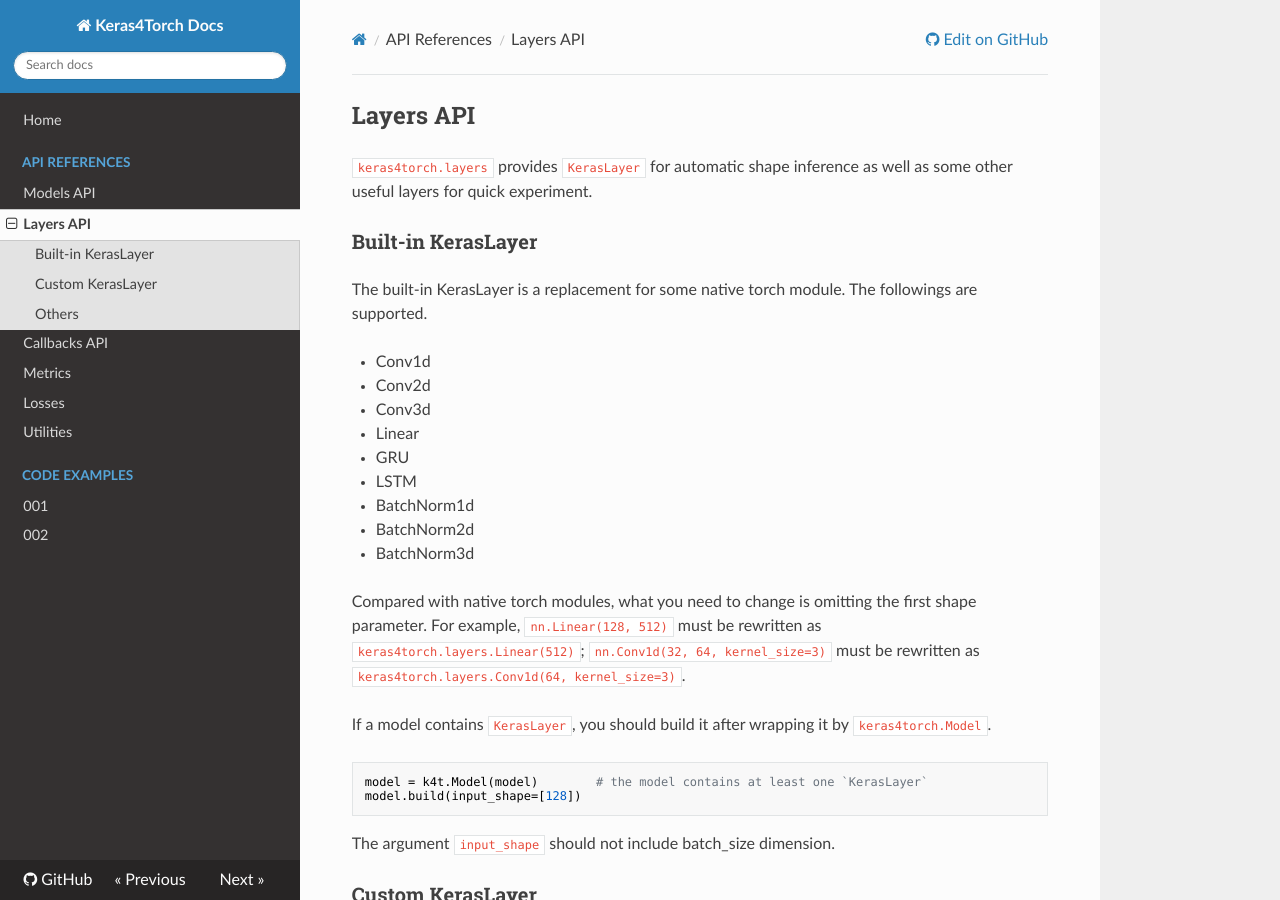
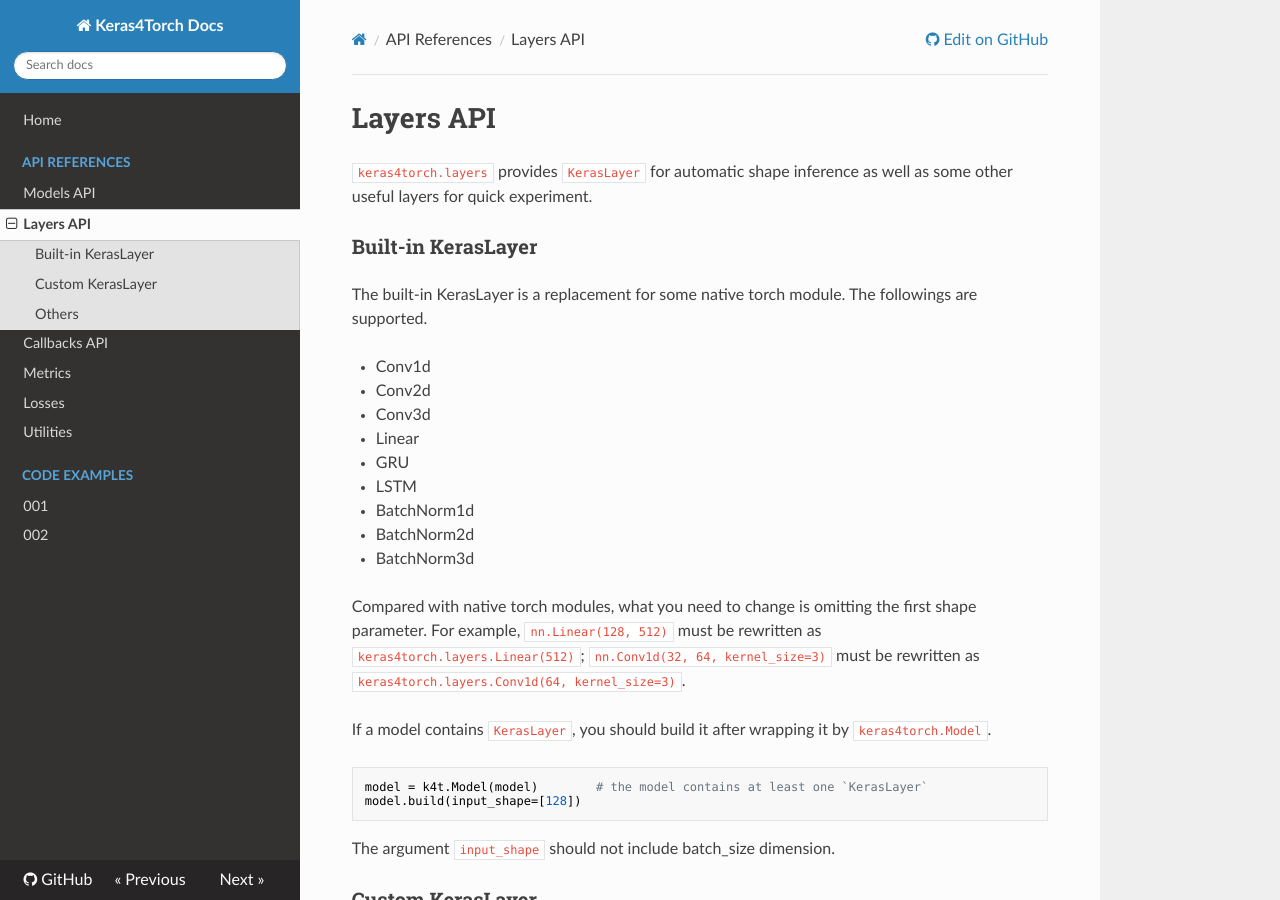
Before and after one commit to blueloveTH/keras4torch, an MkDocs documentation site: the page built from docs/docs/api_references/layers_api.md, in a window 1280 px wide and 900 px high. Built offline with MkDocs 1.6.1, drawn with Linux system fonts in a browser that asks for light colours; nearby versions of some CDN libraries.

```diff
--- a/docs/docs/api_references/layers_api.md
+++ b/docs/docs/api_references/layers_api.md
@@ -1,4 +1,4 @@
-## Layers API
+# Layers API
 
 `keras4torch.layers` provides `KerasLayer` for automatic shape inference as well as some other useful layers for quick experiment.
 
```
